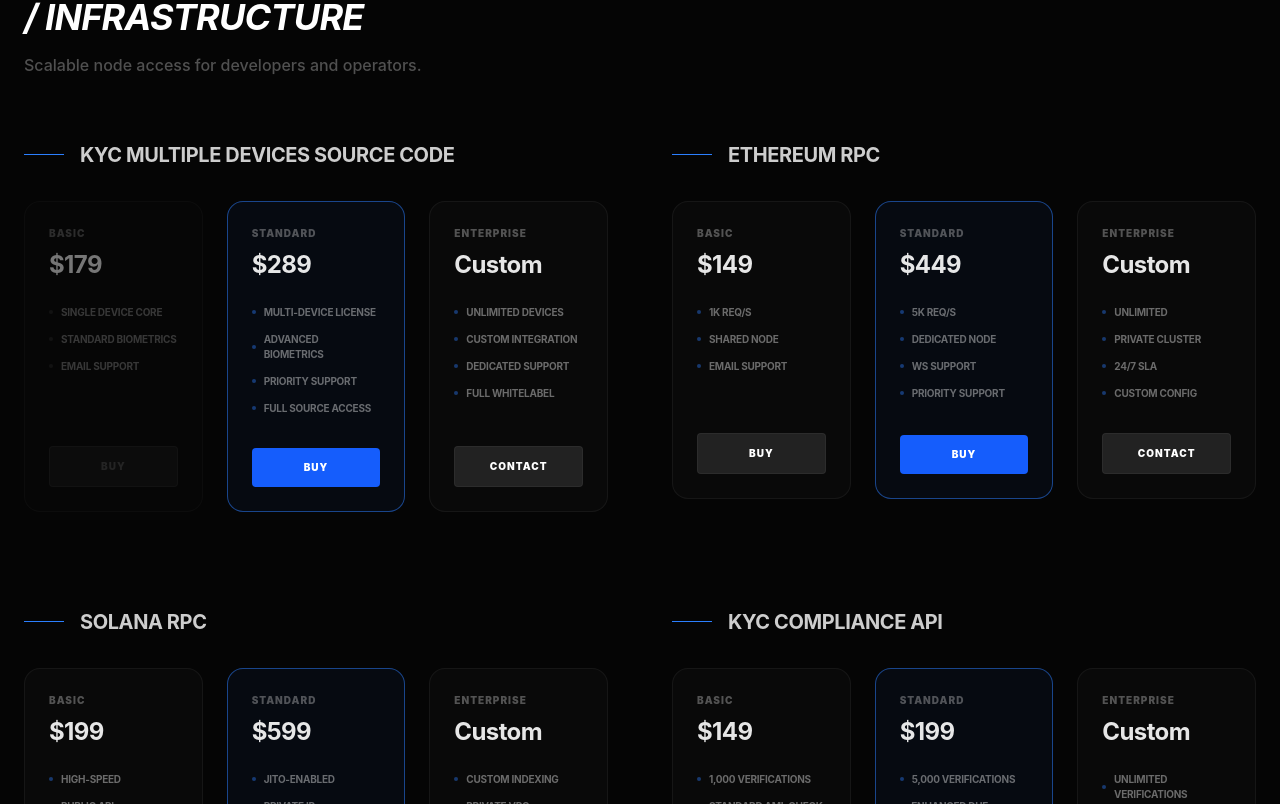
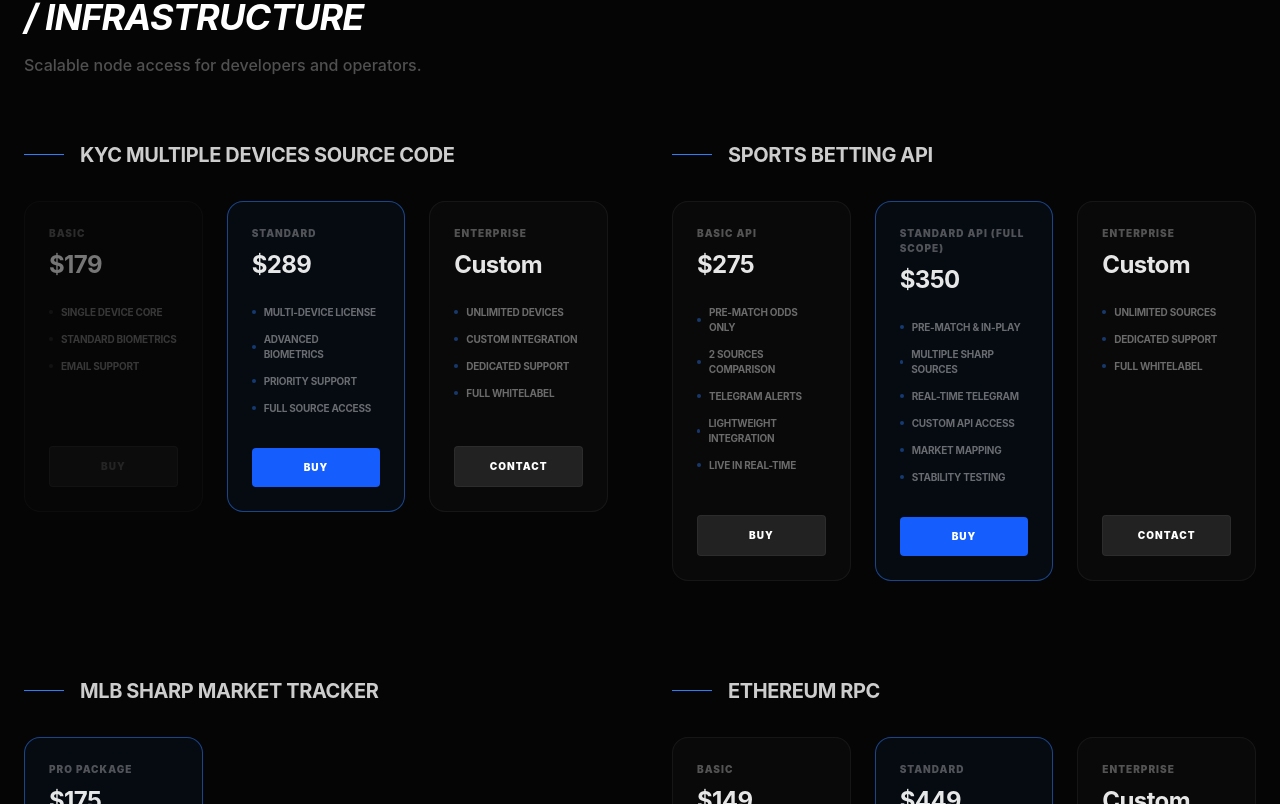
Before and after one commit to Technsjs/nodepoint, a Next.js app: page / in a window 1280 px wide. Shown: the part 796-1600 px from the top of the page. Built offline with nearby package versions, Linux system fonts and the light colour scheme.

Commit message:
adding sport betting

```diff
--- a/app/page.tsx
+++ b/app/page.tsx
@@ -34,6 +34,26 @@
       { id: "kyc-multi-basic", name: "Basic", price: "$179", disabled: true, disabledMessage: "package not in bound for api", features: ["Single Device Core", "Standard Biometrics", "Email Support"] },
       { id: "kyc-multi-std", name: "Standard", price: "$289", recommended: true, features: ["Multi-device License", "Advanced Biometrics", "Priority Support", "Full Source Access"] },
       { id: "kyc-multi-ent", name: "Enterprise", price: "Custom", isEnterprise: true, features: ["Unlimited Devices", "Custom Integration", "Dedicated Support", "Full Whitelabel"] },
+    ],
+  },
+  {
+    id: "api-sports-betting",
+    name: "Sports Betting API",
+    type: "RPC",
+    description: "Real-time odds comparison and automated alerts for sharp markets.",
+    packages: [
+      { id: "sports-basic", name: "Basic API", price: "$275", features: ["Pre-match odds only", "2 Sources Comparison", "Telegram Alerts", "Lightweight Integration", "Live in Real-time"] },
+      { id: "sports-std", name: "Standard API (Full Scope)", price: "$350", recommended: true, features: ["Pre-match & In-play", "Multiple Sharp Sources", "Real-time Telegram", "Custom API Access", "Market Mapping", "Stability Testing"] },
+      { id: "sports-ent", name: "Enterprise", price: "Custom", isEnterprise: true, features: ["Unlimited Sources", "Dedicated Support", "Full Whitelabel"] },
+    ],
+  },
+  {
+    id: "api-mlb-sharp",
+    name: "MLB Sharp Market Tracker",
+    type: "RPC",
+    description: "MLB early-game and select full-game market tracker with sharp move detection.",
+    packages: [
+      { id: "mlb-sharp-pro", name: "Pro Package", price: "$175", recommended: true, features: ["MLB Early & Full-game", "Pinnacle + Circa Odds", "Visual Charts & Candles", "Sharp Move Detection", "Actionable Dashboard", "Upgradeable API"] },
     ],
   },
   {
@@ -268,7 +288,7 @@
       <section id="bots" className="py-24 px-6 bg-white/[0.01]">
         <div className="max-w-7xl mx-auto">
           <div className="mb-16">
-            <h2 className="text-4xl font-bold tracking-tighter uppercase italic mb-4">/ Trading Bots</h2>
+            <h2 className="text-4xl font-bold tracking-tighter uppercase italic mb-4">/ Service Api</h2>
             <p className="text-white/30 font-medium">Automated execution for high-frequency strategies.</p>
           </div>
           <div className="space-y-8">
```
